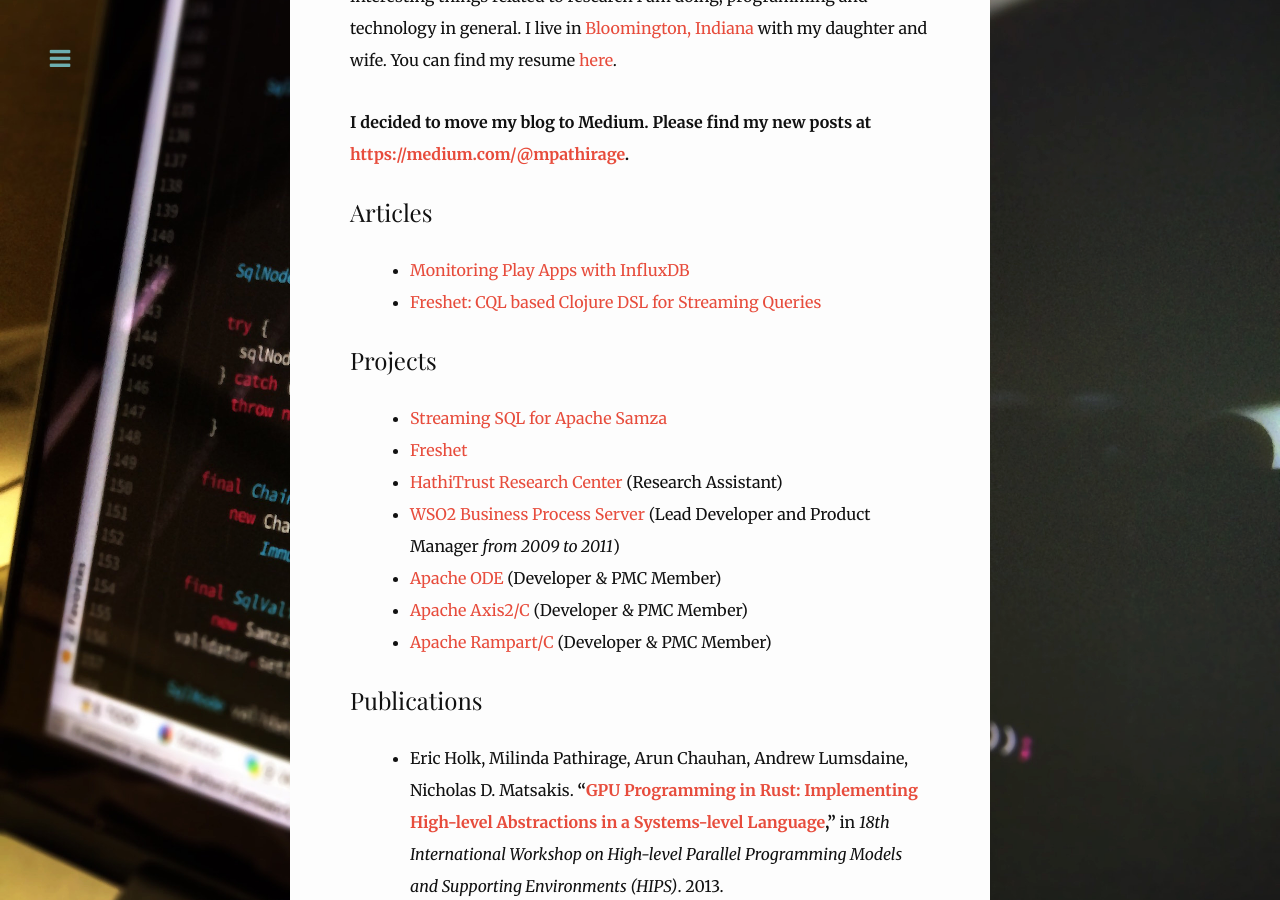
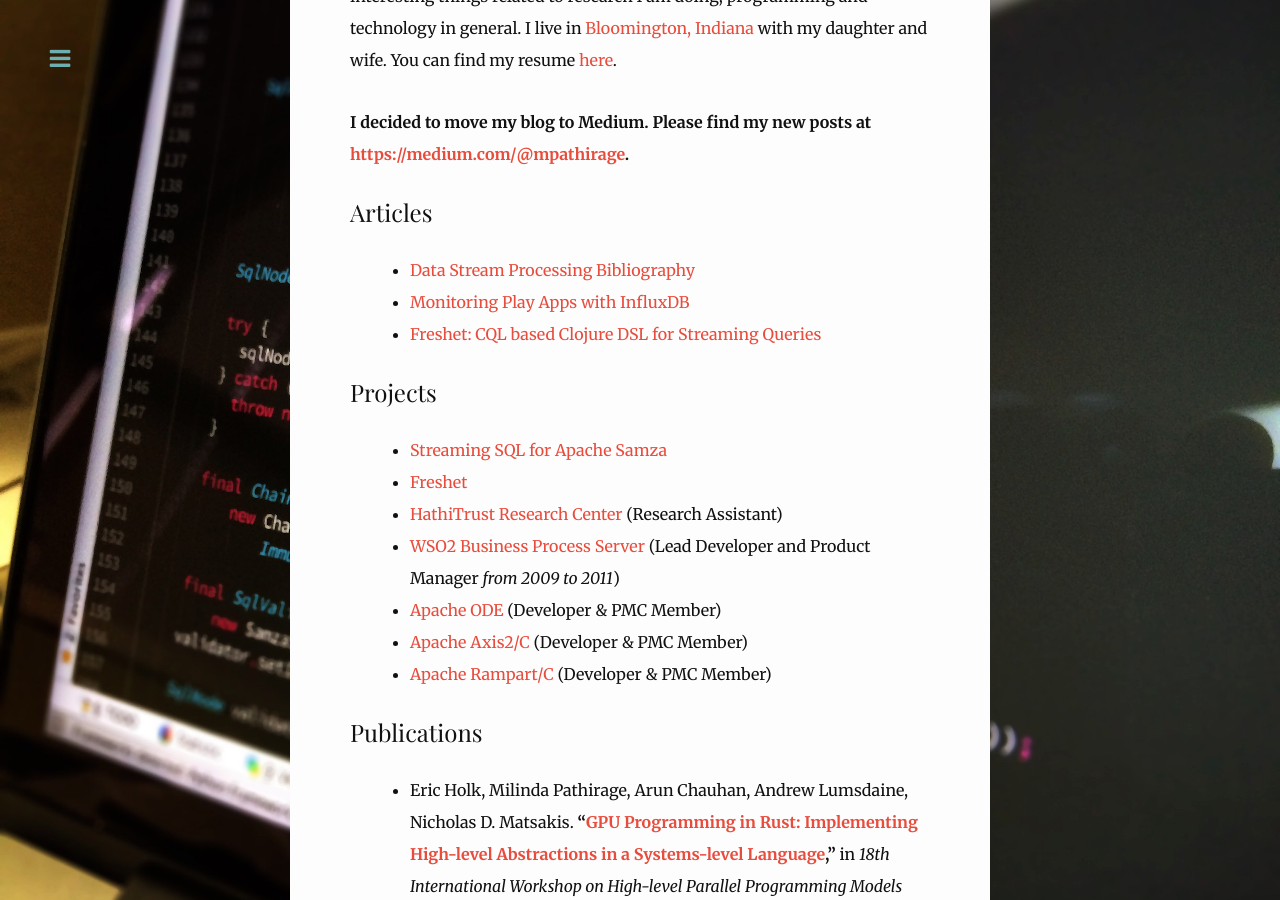
Before and after one commit to milinda/milinda.github.io, a Jekyll site: the page built from index.html, in a window 1280 px wide and 900 px high, scrolled down 374 px. Built offline with Jekyll 4.4.1, drawn with Linux system fonts in a browser that asks for light colours; nearby versions of some CDN libraries.

Commit message:
added data stream bibliography post.

```diff
--- a/index.html
+++ b/index.html
@@ -16,6 +16,7 @@
     {{ about | markdownify }}
 
     <ul>
+        <li><a href="https://medium.com/@mpathirage/data-stream-processing-bibliography-c7dd8c18aecd#.xihvadp65" target="_blank">Data Stream Processing Bibliography</a></li>
         {% assign posts = site.posts %}
         {% for post in posts %}
         <li>
```
